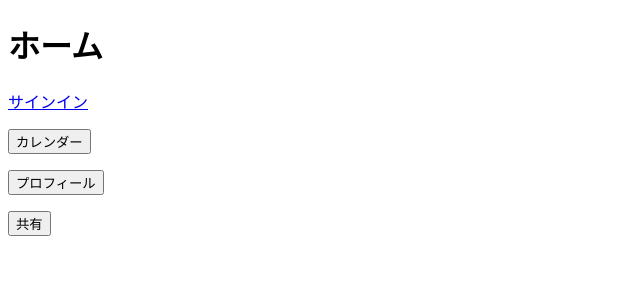
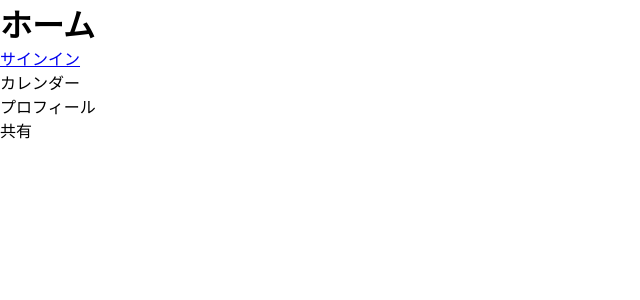
Before and after one commit to zakzakst/vue3-practice3, a Vue app: page / in a window 1280 px wide. Shown: the top 300 px of the page, without its empty margins (0-640 px from the left). Built offline with nearby package versions, Linux system fonts and the light colour scheme; a small style sheet from the web is missing.

Commit message:
STEP10-1

```diff
--- a/public/index.html
+++ b/public/index.html
@@ -1,5 +1,5 @@
 <!DOCTYPE html>
-<html lang="">
+<html lang="ja">
   <head>
     <meta charset="utf-8">
     <meta http-equiv="X-UA-Compatible" content="IE=edge">
--- a/src/main.ts
+++ b/src/main.ts
@@ -3,6 +3,9 @@
 import App from '@/App.vue';
 import router from '@/router';
 import store from '@/store';
+import vuetify from '@/plugins/vuetify';
+import 'roboto-fontface/css/roboto/roboto-fontface.css';
+import 'material-design-icons-iconfont/dist/material-design-icons.css';
 
 Vue.use(VueCompositionAPI);
 
@@ -11,5 +14,6 @@
 new Vue({
   router,
   store,
+  vuetify,
   render: (h) => h(App),
 }).$mount('#app');
--- /dev/null
+++ b/src/plugins/vuetify.ts
@@ -0,0 +1,15 @@
+import Vue from 'vue';
+import Vuetify from 'vuetify/lib/framework';
+import ja from 'vuetify/src/locale/ja';
+
+Vue.use(Vuetify);
+
+export default new Vuetify({
+  lang: {
+    locales: { ja },
+    current: 'ja',
+  },
+  icons: {
+    iconfont: 'md',
+  },
+});
--- /dev/null
+++ b/src/shims-vuetify.d.ts
@@ -0,0 +1,4 @@
+declare module 'vuetify/lib/framework' {
+  import Vuetify from 'vuetify';
+  export default Vuetify;
+}
--- a/tsconfig.json
+++ b/tsconfig.json
@@ -14,7 +14,8 @@
     "baseUrl": ".",
     "types": [
       "webpack-env",
-      "jest"
+      "jest",
+      "vuetify"
     ],
     "paths": {
       "@/*": [
--- /dev/null
+++ b/vue.config.js
@@ -0,0 +1,3 @@
+module.exports = {
+  transpileDependencies: ['vuetify'],
+};
```
Also changed, not shown: package.json (+8 -3 lines), 1 other file (tests, documents, lock files or other folders).
